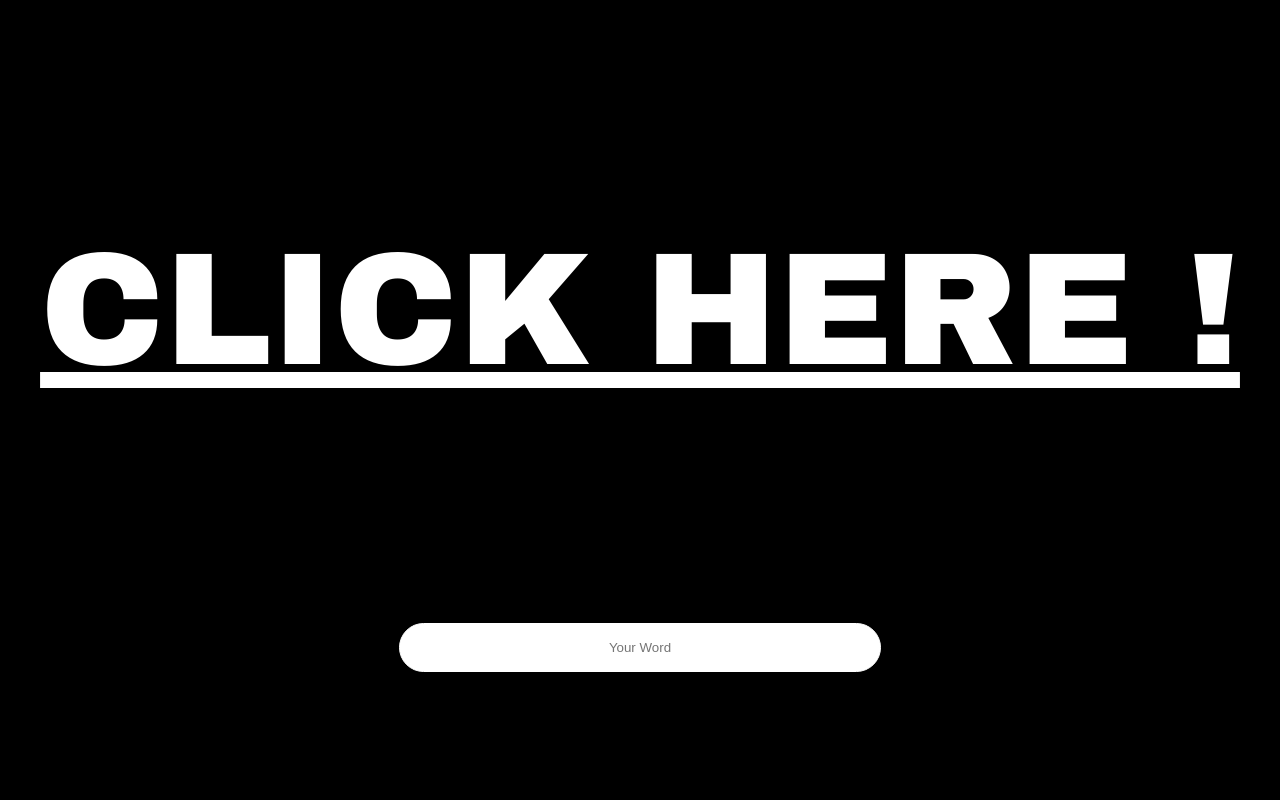
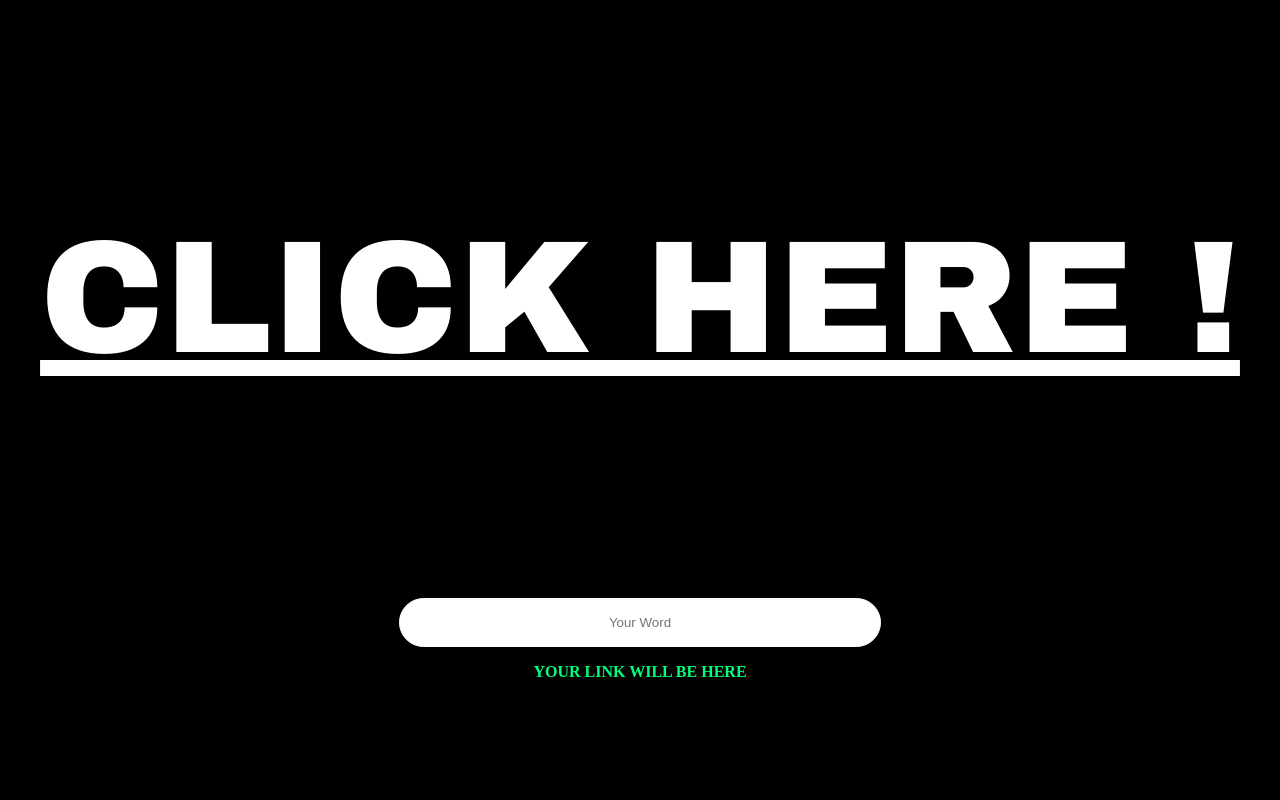
Before and after one commit to Wexop/BigBulshitProject, a PHP site: page / in a window 1280 px wide. Run offline with PHP 8.4, Linux system fonts and the light colour scheme.

Commit message:
Add link in home page

```diff
--- a/index.html
+++ b/index.html
@@ -23,13 +23,16 @@
                id="word"
                name="word"
                onchange="getVal()"
+               onkeypress="getVal()"
                placeholder="Your Word"
                required
                type="text"
                value=""
 
         />
+        <p class="getYourLink" id="BigTexte">YOUR LINK WILL BE HERE</p>
     </form>
+
 </div>
 
 </body>
--- a/script.js
+++ b/script.js
@@ -24,12 +24,17 @@ let wordsTab = ["Enculé", "Connard", "je t'encule", "gros con", "ta gueule",
 const wordOfThisPage = decodeURI(getInLink("word")).replaceAll("+", " ");
 const wordDechiffre = dechifrement(wordOfThisPage, crypteDico);
 let focus = "BigTexte"
+let homePage = false
 if (wordOfThisPage !== "null") {
     document.getElementById('BigTexte').textContent = wordDechiffre
 } else {
-    focus = "homeButton"
-    document.getElementById('BigTexte').style.textDecoration = "none";
-    document.getElementById('BigTexte').innerHTML = '<a href = "index.html" id="homeButton">' + " Va te créer un lien bg" + '</a>';
+    if (document.getElementById('BigTexte').className === "getYourLink") {
+        homePage = true;
+    } else {
+        focus = "homeButton"
+        document.getElementById('BigTexte').style.textDecoration = "none";
+        document.getElementById('BigTexte').innerHTML = '<a href = "index.html" id="homeButton">' + "Go create your custom word !" + '</a>';
+    }
 }
 
 
@@ -71,6 +76,9 @@ function getVal() {
     let valChiffree = chiffrement(val, crypteDico);
     document.getElementById("buttonInHome").href = "permaWord.html?word=" + valChiffree;
     document.wordForm.action = "permaword.html?word=" + valChiffree;
+    if (homePage) {
+        document.getElementById("BigTexte").textContent = "https://bulshits-words.netlify.app/permaword.html?word=" + valChiffree;
+    }
 }
 
 function getInLink(param) {
--- a/style.css
+++ b/style.css
@@ -83,3 +83,10 @@ form {
 #buttonInHome {
     font-size-adjust: initial;
 }
+
+.getYourLink {
+    color: red;
+    align-self: center;
+    font-weight: bold;
+    text-align: center;
+}
```
